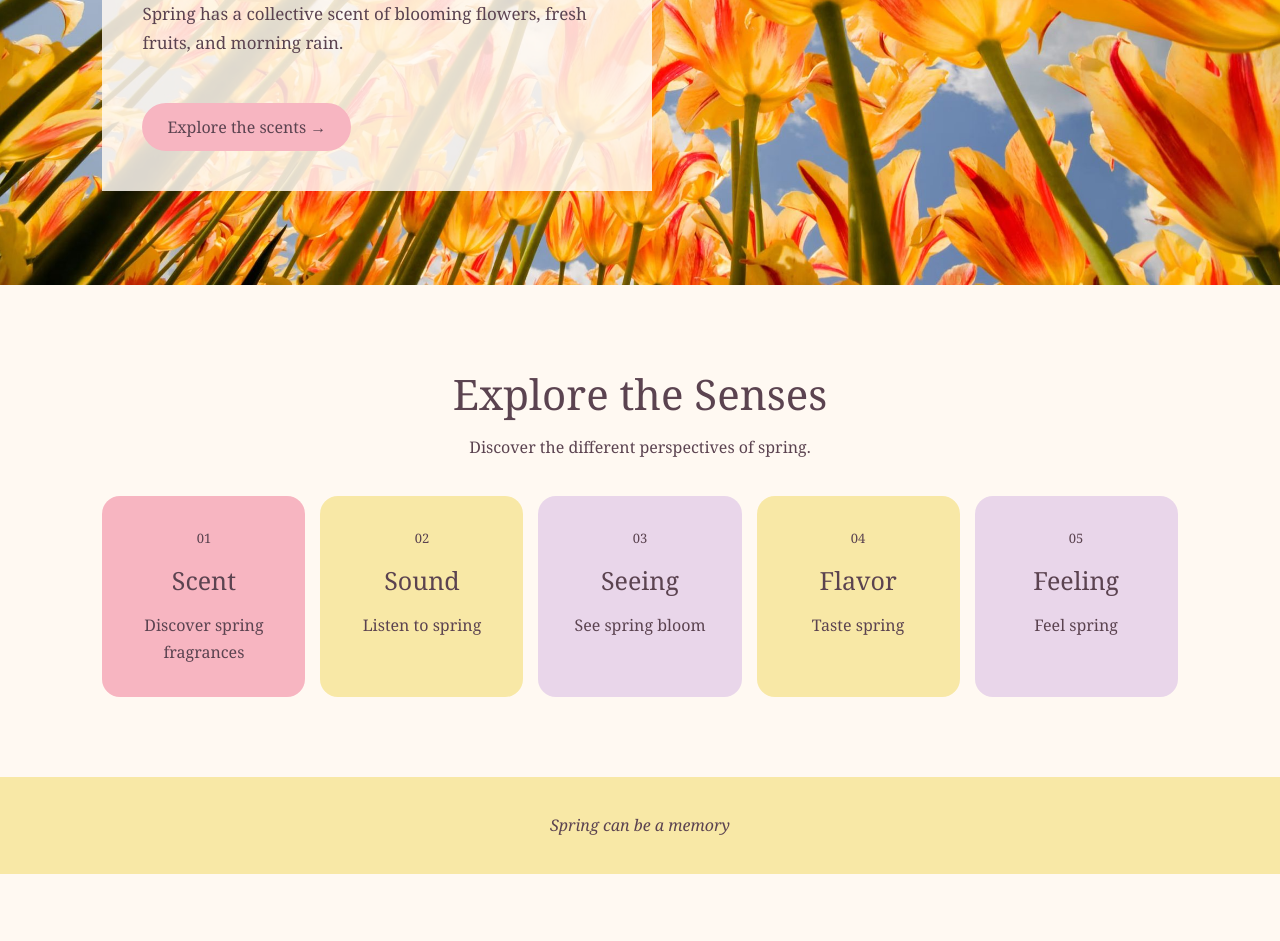
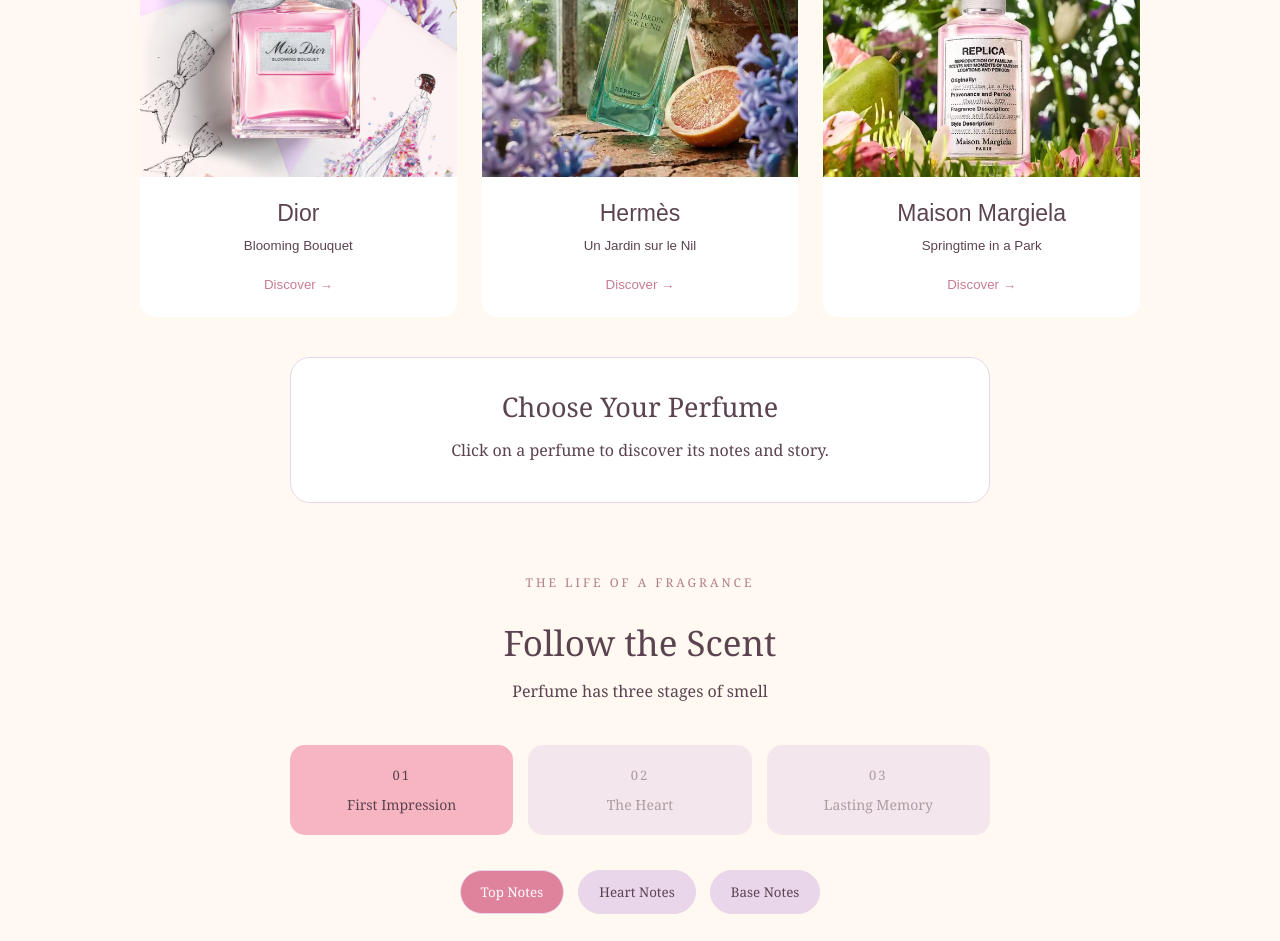
Before and after one commit to cicixu67/homepagee, a plain HTML site: page index.html in a window 1280 px wide. Shown: the part 441-1382 px from the top of the page. Before the commit the page ends 1315 px from the top, so only its background shows below. Drawn offline with Linux system fonts and the light colour scheme.

Commit message:
Add files via upload

```diff
--- a/index.html
+++ b/index.html
@@ -3,7 +3,7 @@
 <head>
     <meta charset="UTF-8">
     <meta name="viewport" content="width=device-width, initial-scale=1.0">
-    <title>The Scent of Spring</title>
+    <title>The Perfume Collection – Senses of Spring</title>
     <link rel="stylesheet" href="style.css">
 </head>
 
@@ -12,68 +12,137 @@
 <nav>
     <h2>Senses of Spring</h2>
     <div>
-        <a href="index.html" class="active">Home</a>
+        <a href="../homepage/index.html">Home</a>
         <a href="../page1/index.html">Ingredients</a>
-        <a href="../page2/index.html">Perfumes</a>
+        <a href="index.html" class="active">Perfumes</a>
     </div>
 </nav>
 
-<section id="home" class="home">
+<section id="perfumes" class="perfumes">
 
-    <div class="home-content">
-        <p class="small-title">Part 1</p>
+    <p class="small-title">PAGE 03 — THE PERFUME COLLECTION</p>
 
-        <h1>The Scent<br>of <span>Spring</span></h1>
+    <h2>Three Ways to Smell Spring</h2>
 
-        <p class="intro">
-            Spring has a collective scent of blooming flowers, fresh fruits, and morning rain.
-        </p>
+    <p class="description">
+        Choose one to explore its fragrance.
+    </p>
 
-        <a href="../page1/index.html" class="main-button">
-            Explore the scents →
-        </a>
+    <div class="perfume-grid">
+
+        <button class="perfume-card" onclick="showPerfume('Dior Blooming Bouquet', 'Bergamot, Peony, Rose and White Musk', 'A delicate floral bouquet that feels like walking through a garden full of blooming flowers.')">
+
+            <img src="dior.jpg" alt="Dior Blooming Bouquet">
+
+            <h3>Dior</h3>
+            <p>Blooming Bouquet</p>
+
+            <span>Discover →</span>
+
+        </button>
+
+        <button class="perfume-card" onclick="showPerfume('Hermès Un Jardin sur le Nil', 'Green Mango, Grapefruit, Lotus and Green Notes', 'A fresh and green fragrance inspired by a garden along the Nile River.')">
+
+            <img src="Hermes_Un-Jardin-Sur-Le-Nil-1.webp" alt="Hermes perfume">
+
+            <h3>Hermès</h3>
+            <p>Un Jardin sur le Nil</p>
+
+            <span>Discover →</span>
+
+        </button>
+
+        <button class="perfume-card" onclick="showPerfume('Maison Margiela Springtime in a Park', 'Pear, Rose, Peony and Musk', 'A soft and fruity fragrance that captures the feeling of a sunny spring afternoon in the park.')">
+
+            <img src="maison.jpeg" alt="Maison Margiela perfume">
+
+            <h3>Maison Margiela</h3>
+            <p>Springtime in a Park</p>
+
+            <span>Discover →</span>
+
+        </button>
+
     </div>
 
-</section>
+    <div id="perfume-info" class="info-box">
 
-<section class="hub">
+        <h3>Choose Your Perfume</h3>
 
-    <h2>Explore the Senses</h2>
-    <p>Discover the different perspectives of spring.</p>
-
-    <div class="hub-grid">
-
-        <a href="../page1/index.html" class="hub-card scent">
-            <span>01</span>
-            <h3>Scent</h3>
-            <p>Discover spring fragrances</p>
-        </a>
-
-        <a href="sound/page2.html" class="hub-card">
-            <span>02</span>
-            <h3>Sound</h3>
-            <p>Listen to spring</p>
-        </a>
-
-        <a href="sight/page2.html" class="hub-card">
-            <span>03</span>
-            <h3>Seeing</h3>
-            <p>See spring bloom</p>
-        </a>
-
-        <a href="taste/flavors.html" class="hub-card">
-            <span>04</span>
-            <h3>Flavor</h3>
-            <p>Taste spring</p>
-        </a>
-
-        <a href="feel/touch.html" class="hub-card">
-            <span>05</span>
-            <h3>Feeling</h3>
-            <p>Feel spring</p>
-        </a>
+        <p>Click on a perfume to discover its notes and story.</p>
 
     </div>
+
+    <div class="journey">
+
+        <p class="small-title">THE LIFE OF A FRAGRANCE</p>
+
+        <h2>Follow the Scent</h2>
+
+        <p>Perfume has three stages of smell</p>
+
+        <div class="scent-timeline">
+
+            <div class="timeline-item active" id="top-line">
+                <span>01</span>
+                <p>First Impression</p>
+            </div>
+
+            <div class="timeline-item" id="heart-line">
+                <span>02</span>
+                <p>The Heart</p>
+            </div>
+
+            <div class="timeline-item" id="base-line">
+                <span>03</span>
+                <p>Lasting Memory</p>
+            </div>
+
+        </div>
+
+        <div class="stage-buttons">
+
+            <button class="active" onclick="showStage('top')">
+                Top Notes
+            </button>
+
+            <button onclick="showStage('heart')">
+                Heart Notes
+            </button>
+
+            <button onclick="showStage('base')">
+                Base Notes
+            </button>
+
+        </div>
+
+        <div id="stage-info" class="stage-card">
+
+            <div class="stage-number">01 / 03</div>
+
+            <h3>Top Notes</h3>
+
+            <p class="stage-subtitle">The First Impression</p>
+
+            <p class="stage-description">
+                The first scent you notice after spraying a perfume. Fresh, bright, and light, these notes create the opening impression.
+            </p>
+
+            <div class="scent-ingredients">
+                <span>🍐 Pear</span>
+                <span>🍊 Citrus</span>
+                <span>🌿 Green Leaves</span>
+            </div>
+
+            <p class="stage-time">Usually noticeable for the first few minutes.</p>
+
+        </div>
+
+    </div>
+
+    <a href="../homepage/index.html" class="main-button">
+        Back to Home ↑
+    </a>
 
 </section>
 
@@ -82,5 +151,85 @@
     <p>Spring can be a memory</p>
 </footer>
 
+<script>
+
+function showPerfume(name, notes, description) {
+
+    document.getElementById("perfume-info").innerHTML =
+        "<h3>" + name + "</h3>" +
+        "<p><strong>Main Notes:</strong> " + notes + "</p>" +
+        "<p>" + description + "</p>";
+
+}
+
+function showStage(stage) {
+
+    let title = "";
+    let subtitle = "";
+    let description = "";
+    let ingredients = "";
+    let time = "";
+    let number = "";
+
+    if (stage === "top") {
+
+        title = "Top Notes";
+        subtitle = "The First Impression";
+        description = "The first scent you notice after spraying a perfume. Fresh, bright, and light, these notes create the opening impression.";
+        ingredients = "<span>🍐 Pear</span><span>🍊 Citrus</span><span>🌿 Green Leaves</span>";
+        time = "Usually noticeable for the first few minutes.";
+        number = "01 / 03";
+
+    } else if (stage === "heart") {
+
+        title = "Heart Notes";
+        subtitle = "The Heart of the Fragrance";
+        description = "As the first notes fade, the heart of the fragrance begins to bloom. Floral scents often create the main character of a spring perfume.";
+        ingredients = "<span>🌸 Peony</span><span>🌹 Rose</span><span>🌼 Jasmine</span>";
+        time = "Usually develops after the opening and lasts for several hours.";
+        number = "02 / 03";
+
+    } else if (stage === "base") {
+
+        title = "Base Notes";
+        subtitle = "The Lasting Memory";
+        description = "The final layer of a fragrance. These deeper and softer scents stay on the skin longer and give the perfume its lasting impression.";
+        ingredients = "<span>🤍 White Musk</span><span>🌳 Woods</span><span>🍦 Vanilla</span>";
+        time = "Can remain noticeable for several hours.";
+        number = "03 / 03";
+
+    }
+
+    document.getElementById("stage-info").innerHTML =
+        '<div class="stage-number">' + number + '</div>' +
+        '<h3>' + title + '</h3>' +
+        '<p class="stage-subtitle">' + subtitle + '</p>' +
+        '<p class="stage-description">' + description + '</p>' +
+        '<div class="scent-ingredients">' + ingredients + '</div>' +
+        '<p class="stage-time">' + time + '</p>';
+
+    let buttons = document.querySelectorAll(".stage-buttons button");
+
+    buttons.forEach(function(button) {
+        button.classList.remove("active");
+    });
+
+    if (stage === "top") {
+        buttons[0].classList.add("active");
+    } else if (stage === "heart") {
+        buttons[1].classList.add("active");
+    } else {
+        buttons[2].classList.add("active");
+    }
+
+    document.querySelectorAll(".timeline-item").forEach(function(item) {
+        item.classList.remove("active");
+    });
+
+    document.getElementById(stage + "-line").classList.add("active");
+
+}
+</script>
+
 </body>
 </html>
```
Also changed, not shown: Hermes_Un-Jardin-Sur-Le-Nil-1.webp (added), dior.jpg (added), maison.jpeg (added).
